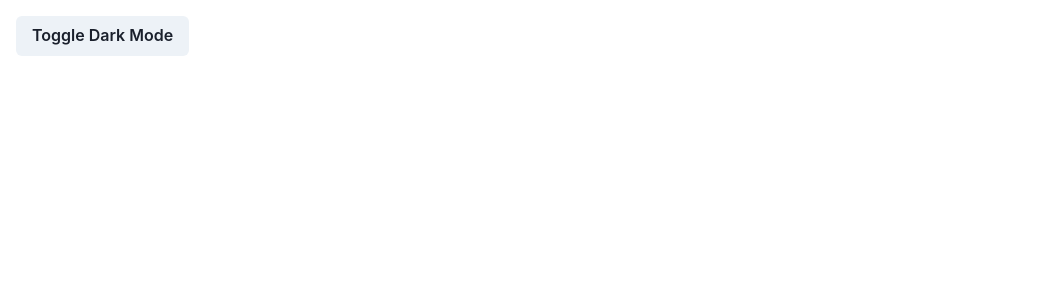
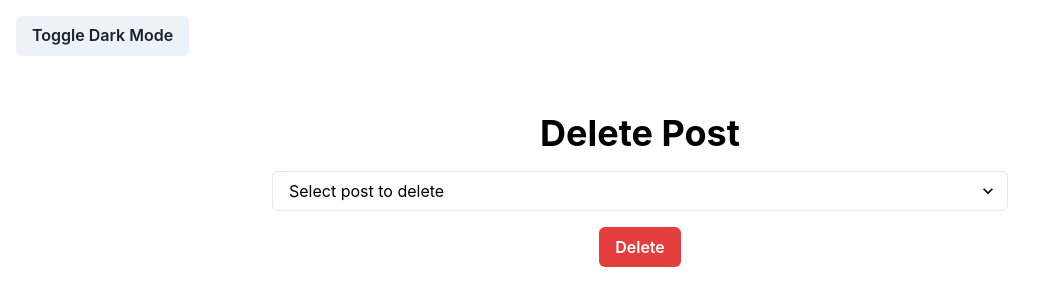
Before and after one commit to GPT-Engineer-App-Dev/tranquil-writing-nook, a React (Vite) app: page /delete-post in a window 1280 px wide. Before the commit this address had no page. Shown: the top 306 px of the page, without its empty margins (0-1055 px from the left). Built offline with nearby package versions, Linux system fonts and the light colour scheme.

Commit message:
Implement delete blog post feature. Added a new page to delete posts and linked it from the index page.

```diff
--- a/src/App.jsx
+++ b/src/App.jsx
@@ -2,6 +2,7 @@ import { Route, BrowserRouter as Router, Routes } from "react-router-dom";
 import { Box, Button, useColorMode } from "@chakra-ui/react";
 import Index from "./pages/Index.jsx";
 import AddPost from "./pages/AddPost.jsx";
+import DeletePost from "./pages/DeletePost.jsx";
 
 function App() {
   const { colorMode, toggleColorMode } = useColorMode();
@@ -15,6 +16,7 @@ function App() {
         <Routes>
           <Route exact path="/" element={<Index />} />
           <Route path="/add-post" element={<AddPost />} />
+          <Route path="/delete-post" element={<DeletePost />} />
         </Routes>
       </Box>
     </Router>
--- /dev/null
+++ b/src/pages/DeletePost.jsx
@@ -0,0 +1,51 @@
+import { useState } from "react";
+import { Container, Heading, VStack, Select, Button, useToast } from "@chakra-ui/react";
+
+const DeletePost = () => {
+  const [selectedPost, setSelectedPost] = useState("");
+  const toast = useToast();
+
+  const handleDelete = () => {
+    if (selectedPost) {
+      // Here you would typically send the delete request to a server
+      console.log("Deleted Post:", selectedPost);
+      toast({
+        title: "Post deleted.",
+        description: "The blog post has been deleted.",
+        status: "success",
+        duration: 5000,
+        isClosable: true,
+      });
+      setSelectedPost("");
+    } else {
+      toast({
+        title: "Error.",
+        description: "You must select a post to delete.",
+        status: "error",
+        duration: 5000,
+        isClosable: true,
+      });
+    }
+  };
+
+  return (
+    <Container centerContent maxW="container.md" py={10}>
+      <VStack spacing={4} width="100%">
+        <Heading as="h1" size="xl">Delete Post</Heading>
+        <Select
+          placeholder="Select post to delete"
+          value={selectedPost}
+          onChange={(e) => setSelectedPost(e.target.value)}
+        >
+          {/* Options would be dynamically generated from the list of posts */}
+          <option value="post1">Post 1</option>
+          <option value="post2">Post 2</option>
+          <option value="post3">Post 3</option>
+        </Select>
+        <Button colorScheme="red" onClick={handleDelete}>Delete</Button>
+      </VStack>
+    </Container>
+  );
+};
+
+export default DeletePost;
--- a/src/pages/Index.jsx
+++ b/src/pages/Index.jsx
@@ -1,4 +1,5 @@
 import { Container, Text, VStack, Heading, Box, Image, Link } from "@chakra-ui/react";
+import { Link as RouterLink } from "react-router-dom";
 
 const Index = () => {
   return (
@@ -13,6 +14,7 @@ const Index = () => {
         </Text>
         <Link href="/about" color="teal.500" fontSize="lg">Learn more about me</Link>
         <Link href="/add-post" color="teal.500" fontSize="lg">Add a new post</Link>
+        <Link as={RouterLink} to="/delete-post" color="teal.500" fontSize="lg">Delete a post</Link>
       </VStack>
     </Container>
   );
```
